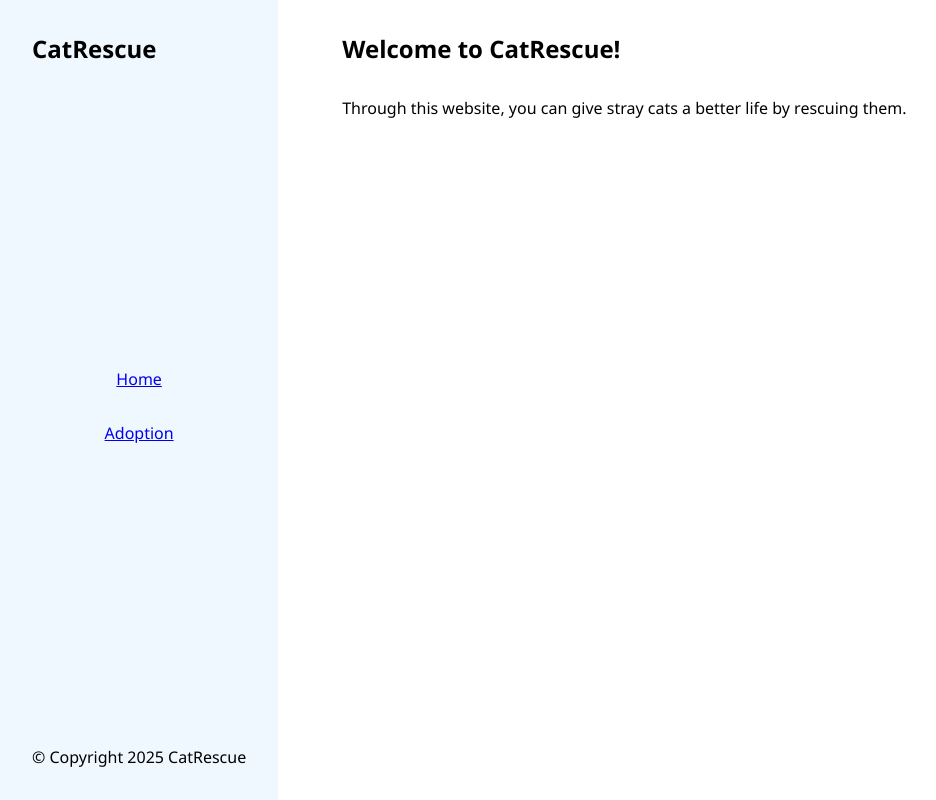
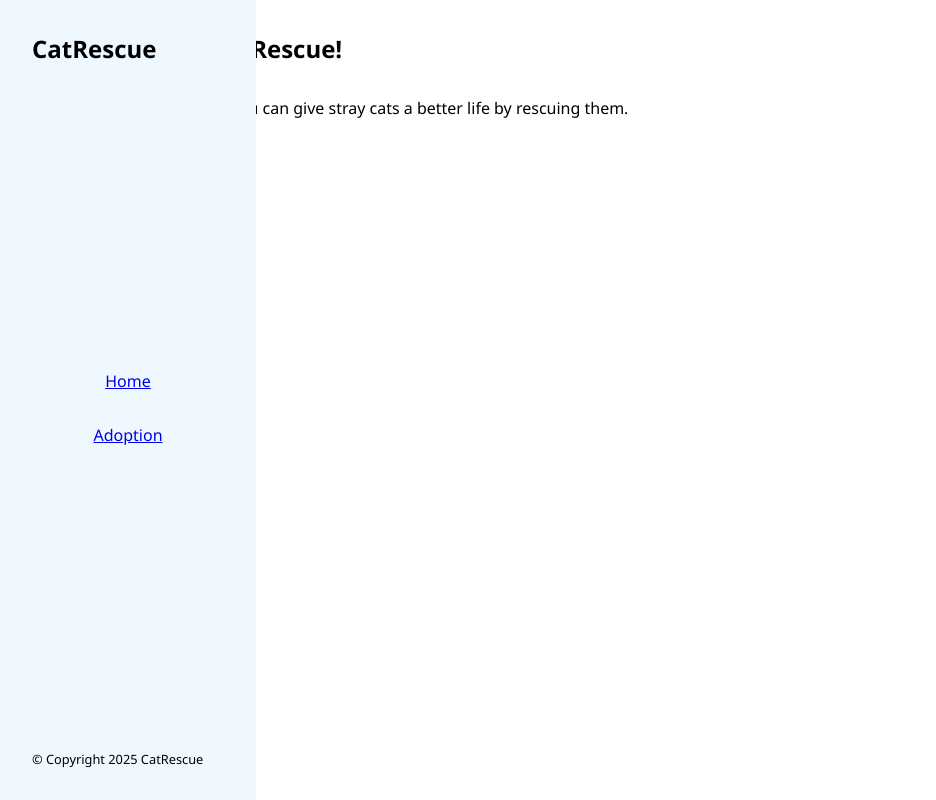
Before and after one commit to irinamrdhtllh/cat-rescue-app, an Angular app: page / in a window 1280 px wide. Shown: the whole page, without its empty margins (0-936 px from the left). Built offline with nearby package versions, Linux system fonts and the light colour scheme.

Commit message:
Make navbar position to be fixed

```diff
--- a/src/app/navbar/navbar.css
+++ b/src/app/navbar/navbar.css
@@ -1,4 +1,6 @@
 nav {
+  position: fixed;
+  width: 12rem;
   display: flex;
   flex-direction: column;
   padding: 2rem;
@@ -19,5 +21,5 @@ li {
 }
 
 .copyright {
-  font-size: 1rem;
+  font-size: 0.8rem;
 }
--- a/src/app/navbar/navbar.html
+++ b/src/app/navbar/navbar.html
@@ -1,5 +1,5 @@
 <nav>
-  <h1>CatRescue</h1>
+  <h2>CatRescue</h2>
   <ul>
     <li>
       <a routerLink="">Home</a>
```
